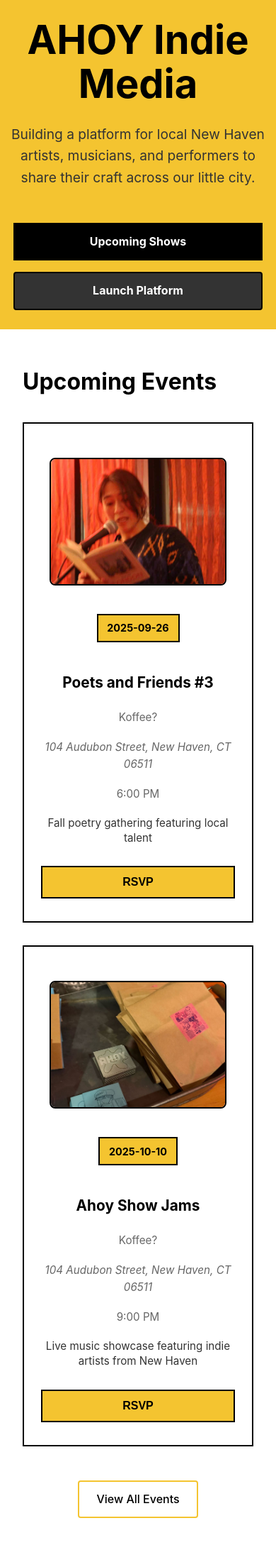
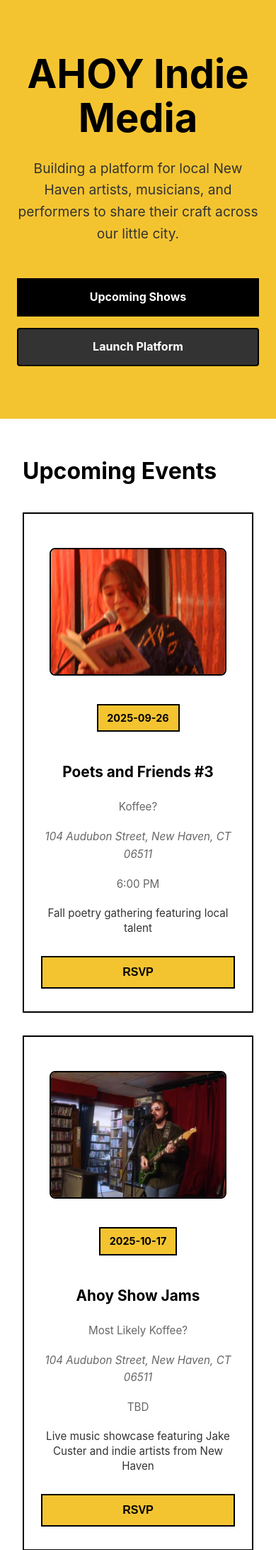
Before and after one commit to oooAHOYooo/ahoy-super-autumn, a Flask app: page / in a window 390 px wide. Shown: the part 210-2394 px from the top of the page at 71% size. Run offline with Flask 3, Linux system fonts and the light colour scheme; some libraries are stand-ins or nearby versions.

Commit message:
improved mobile header height

```diff
--- a/data/events.json
+++ b/data/events.json
@@ -130,15 +130,15 @@
     {
       "id": "2025-10-10T21:00:00",
       "title": "Ahoy Show Jams",
-      "date": "2025-10-10",
-      "time": "9:00 PM",
-      "venue": "Koffee?",
+      "date": "2025-10-17",
+      "time": "TBD",
+      "venue": "Most Likely Koffee?",
       "venue_address": "104 Audubon Street, New Haven, CT 06511",
       "event_type": "music",
       "status": "upcoming",
-      "description": "Live music showcase featuring indie artists from New Haven",
+      "description": "Live music showcase featuring Jake Custer and indie artists from New Haven",
       "photos": [],
-      "image": "/static/event-imgs/cabaret-1-2/6.jpg",
+      "image": "/static/event-imgs/cabaret-1-2/25.jpg",
       "rsvp_enabled": true,
       "rsvp_limit": "50",
       "rsvps": [
--- a/static/css/style.css
+++ b/static/css/style.css
@@ -344,7 +344,7 @@ main {
 .event-item.past:hover {
     opacity: 1;
     transform: translateY(-2px);
-    box-shadow: 0 4px 15px rgba(0,0,0,0.1);
+    box-shadow: 0 4px 15px rgba(0, 0, 0, 0.1);
 }
 
 .event-date {
@@ -1381,10 +1381,10 @@ footer {
     .download-hero,
     .events-header,
     .policy-hero {
-        padding: 4rem 1rem;
-        min-height: 50vh;
-        max-height: 60vh;
-        height: 55vh;
+        padding: 6rem 1.5rem;
+        min-height: 65vh;
+        max-height: 75vh;
+        height: 70vh;
     }
 
     .roadmap-item {
@@ -1480,7 +1480,7 @@ footer {
         text-align: center;
     }
 
-    .footer-info > div {
+    .footer-info>div {
         text-align: center;
     }
 
@@ -1658,12 +1658,12 @@ footer {
     cursor: pointer;
     transition: transform 0.3s ease, box-shadow 0.3s ease;
     background: white;
-    box-shadow: 0 2px 8px rgba(0,0,0,0.1);
+    box-shadow: 0 2px 8px rgba(0, 0, 0, 0.1);
 }
 
 .gallery-item:hover {
     transform: translateY(-4px);
-    box-shadow: 0 8px 25px rgba(0,0,0,0.15);
+    box-shadow: 0 8px 25px rgba(0, 0, 0, 0.15);
 }
 
 .gallery-thumbnail {
@@ -1683,7 +1683,7 @@ footer {
     left: 0;
     right: 0;
     bottom: 0;
-    background: rgba(0,0,0,0.5);
+    background: rgba(0, 0, 0, 0.5);
     display: flex;
     align-items: center;
     justify-content: center;
@@ -1699,7 +1699,7 @@ footer {
 .gallery-icon {
     font-size: 2rem;
     color: white;
-    text-shadow: 0 2px 4px rgba(0,0,0,0.5);
+    text-shadow: 0 2px 4px rgba(0, 0, 0, 0.5);
 }
 
 /* Lightbox Modal */
@@ -1711,7 +1711,7 @@ footer {
     top: 0;
     width: 100%;
     height: 100%;
-    background-color: rgba(0,0,0,0.9);
+    background-color: rgba(0, 0, 0, 0.9);
     backdrop-filter: blur(5px);
 }
 
@@ -1733,7 +1733,7 @@ footer {
     max-height: 80%;
     object-fit: contain;
     border-radius: 8px;
-    box-shadow: 0 10px 30px rgba(0,0,0,0.5);
+    box-shadow: 0 10px 30px rgba(0, 0, 0, 0.5);
     z-index: 10001;
     position: relative;
 }
@@ -1751,7 +1751,7 @@ footer {
 }
 
 .lightbox-btn {
-    background: rgba(0,0,0,0.8);
+    background: rgba(0, 0, 0, 0.8);
     border: 3px solid var(--yellow);
     color: var(--yellow);
     font-size: 2rem;
@@ -1783,7 +1783,7 @@ footer {
     transform: translateX(-50%);
     color: white;
     font-size: 1.2rem;
-    background: rgba(0,0,0,0.5);
+    background: rgba(0, 0, 0, 0.5);
     padding: 0.5rem 1rem;
     border-radius: 20px;
     z-index: 10004;
@@ -1821,11 +1821,11 @@ footer {
         width: 70px;
         height: 70px;
         font-size: 2.5rem;
-        background: rgba(0,0,0,0.9);
+        background: rgba(0, 0, 0, 0.9);
         border: 4px solid var(--yellow);
         color: var(--yellow);
         font-weight: bold;
-        box-shadow: 0 4px 15px rgba(0,0,0,0.5);
+        box-shadow: 0 4px 15px rgba(0, 0, 0, 0.5);
         z-index: 10004;
         display: flex !important;
         visibility: visible !important;
@@ -1868,7 +1868,8 @@ footer {
     .form-group textarea,
     .form-group select {
         min-height: 44px;
-        font-size: 16px; /* Prevents zoom on iOS */
+        font-size: 16px;
+        /* Prevents zoom on iOS */
     }
 
     .newsletter-form input {
```
Also changed, not shown: 1 other file.
